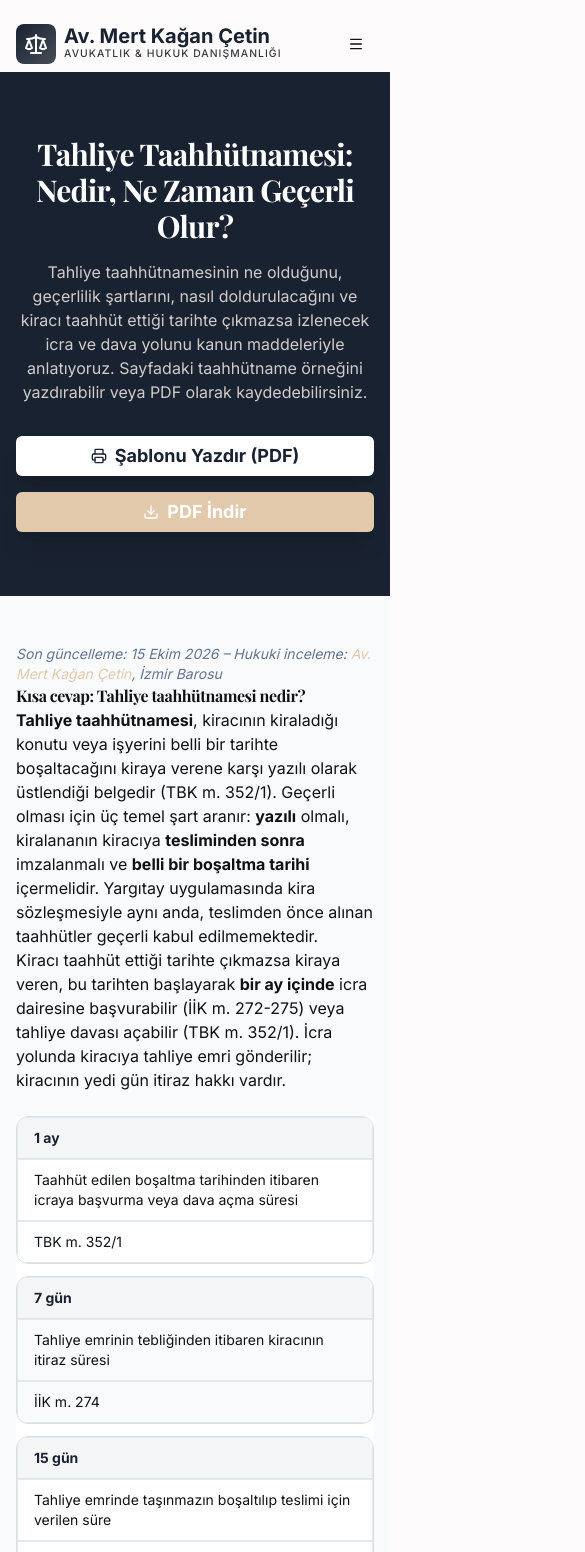
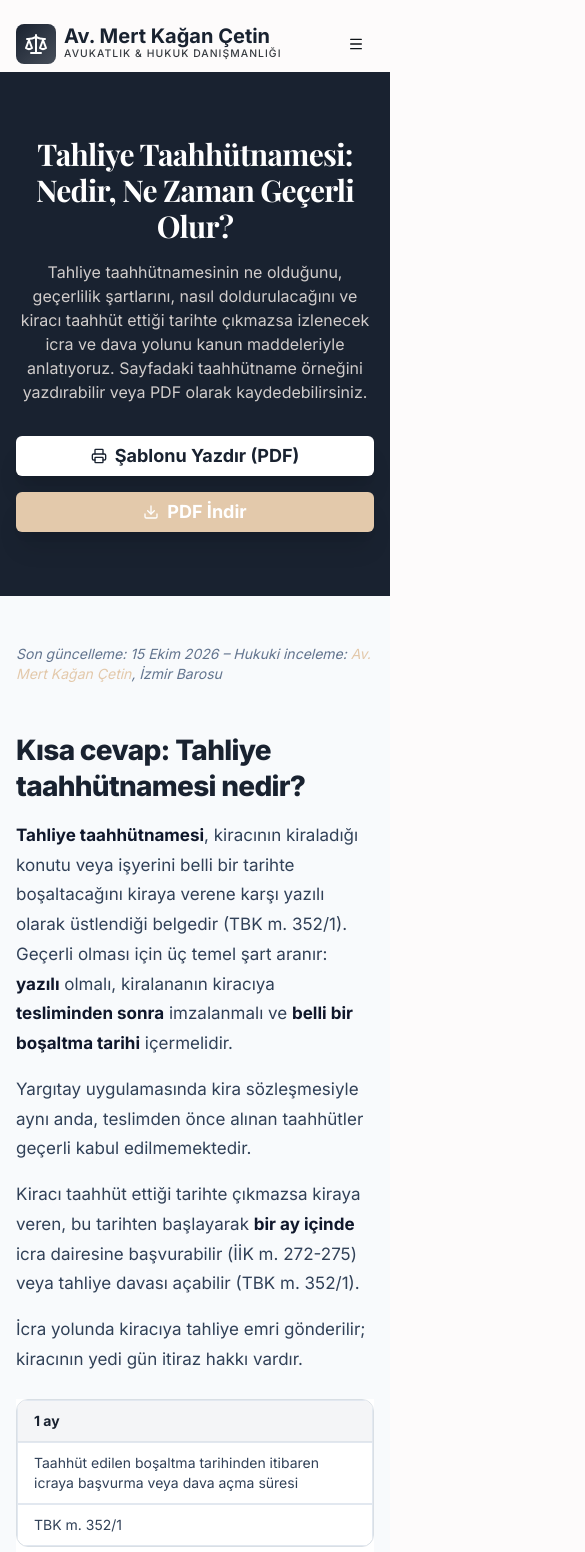
Before and after one commit to pixelmirage/site, a Next.js app: page /tahliye-taahhutnamesi in a window 390 px wide. Shown: the top 1552 px of the page, 585 px wide, since content can reach past the window. Built offline with nearby package versions, Linux system fonts and the light colour scheme.

Commit message:
fix: tahliye-taahhutnamesi readability (doc-prose) + remove 35000 postcode sitewide (#18)
Co-authored-by: pixelmirage <203583957+pixelmirage@users.noreply.github.com>

```diff
--- a/src/app/globals.css
+++ b/src/app/globals.css
@@ -324,3 +324,50 @@
     border-bottom: 1px solid oklch(0.92 0.01 250);
   }
 }
+/* Document prose — used by template/tool pages (e.g. /tahliye-taahhutnamesi/).
+   @tailwindcss/typography is not installed, so `prose` classes are inert and
+   Tailwind preflight zeroes all heading/paragraph/list margins. */
+@layer components {
+.doc-prose {
+  max-width: 70ch;
+  font-size: 1.0625rem;
+  line-height: 1.75;
+  color: oklch(0.372 0.044 257.287);
+}
+.doc-prose > h2 {
+  font-family: var(--font-serif);
+  font-size: 1.75rem;
+  line-height: 1.3;
+  font-weight: 800;
+  color: var(--primary);
+  margin: 3rem 0 1rem;
+  padding-top: 1.5rem;
+  border-top: 1px solid oklch(0.929 0.013 255.508);
+}
+.doc-prose > h2:first-of-type { border-top: 0; padding-top: 0; }
+.doc-prose > h3 {
+  font-family: var(--font-serif);
+  font-size: 1.25rem;
+  line-height: 1.4;
+  font-weight: 700;
+  color: oklch(0.279 0.041 260.031);
+  margin: 2rem 0 0.75rem;
+}
+.doc-prose > h2 + h3 { margin-top: 1.25rem; }
+.doc-prose > p { margin: 0 0 1rem; }
+.doc-prose > ul, .doc-prose > ol { margin: 0 0 1.5rem; padding-left: 1.5rem; }
+.doc-prose > ul { list-style: disc; }
+.doc-prose > ol { list-style: decimal; }
+.doc-prose > ul > li, .doc-prose > ol > li { margin-bottom: 0.625rem; padding-left: 0.25rem; }
+.doc-prose > ul > li::marker, .doc-prose > ol > li::marker { color: var(--secondary); font-weight: 700; }
+.doc-prose > blockquote {
+  margin: 1.5rem 0;
+  padding: 1rem 1.25rem;
+  border-left: 4px solid var(--secondary);
+  background: oklch(0.984 0.003 247.858);
+  border-radius: 0 0.5rem 0.5rem 0;
+  font-style: italic;
+}
+.doc-prose > .not-prose { margin-top: 2rem; margin-bottom: 2rem; }
+.doc-prose :where(strong) { color: oklch(0.208 0.042 265.755); font-weight: 700; }
+}
--- a/src/app/iletisim/page.tsx
+++ b/src/app/iletisim/page.tsx
@@ -59,7 +59,7 @@ export default function ContactPage() {
                                             <h4 className="font-bold text-primary mb-1">Ofis Adresi</h4>
                                             <p className="text-muted-foreground text-sm leading-relaxed">
                                                 Mansuroğlu Mah. 286/3 Sk. Dedemhan Plaza D:17, <br />
-                                                35000 Bayraklı/İzmir
+                                                Bayraklı/İzmir
                                             </p>
                                             <a href="https://maps.app.goo.gl/J4yG2ppHjVpBEVgY7" target="_blank" rel="noopener noreferrer" className="text-xs font-medium text-secondary hover:text-primary transition-colors mt-1 inline-block">
                                                 Google Maps'te Yol Tarifi Al &rarr;
--- a/src/app/izmir-bosanma-avukati/page.tsx
+++ b/src/app/izmir-bosanma-avukati/page.tsx
@@ -161,7 +161,7 @@ export default function IzmirBosanmaAvukatiPage() {
                         <ul>
                             <li><strong>Boşanma Avukatı:</strong> Av. Mert Kağan Çetin</li>
                             <li><strong>Telefon:</strong> <a href="tel:+905445854645">0544 585 46 45</a></li>
-                            <li><strong>Adres:</strong> Mansuroğlu Mah. 286/3 Sk. Dedemhan Plaza D:17, 35000 Bayraklı/İzmir</li>
+                            <li><strong>Adres:</strong> Mansuroğlu Mah. 286/3 Sk. Dedemhan Plaza D:17, Bayraklı/İzmir</li>
                             <li><strong>E-posta:</strong> <a href="mailto:mertkagancetin@gmail.com">mertkagancetin@gmail.com</a></li>
                         </ul>
 
--- a/src/app/izmir-is-avukati/page.tsx
+++ b/src/app/izmir-is-avukati/page.tsx
@@ -159,7 +159,7 @@ export default function IzmirIsAvukatiPage() {
                         <ul>
                             <li><strong>İş Avukatı:</strong> Av. Mert Kağan Çetin</li>
                             <li><strong>Telefon:</strong> <a href="tel:+905445854645">0544 585 46 45</a></li>
-                            <li><strong>Adres:</strong> Mansuroğlu Mah. 286/3 Sk. Dedemhan Plaza D:17, 35000 Bayraklı/İzmir</li>
+                            <li><strong>Adres:</strong> Mansuroğlu Mah. 286/3 Sk. Dedemhan Plaza D:17, Bayraklı/İzmir</li>
                             <li><strong>E-posta:</strong> <a href="mailto:mertkagancetin@gmail.com">mertkagancetin@gmail.com</a></li>
                         </ul>
 
--- a/src/app/izmir-kira-avukati/page.tsx
+++ b/src/app/izmir-kira-avukati/page.tsx
@@ -229,7 +229,7 @@ export default function IzmirKiraAvukatiPage() {
                         <ul>
                             <li><strong>Kira Avukatı:</strong> Av. Mert Kağan Çetin (İzmir Barosu Sicil No: 15556)</li>
                             <li><strong>Telefon:</strong> <a href="tel:+905445854645">+90 544 585 46 45</a></li>
-                            <li><strong>Adres:</strong> Mansuroğlu Mah. 286/3 Sk. Dedemhan Plaza D:17, 35000 Bayraklı/İzmir</li>
+                            <li><strong>Adres:</strong> Mansuroğlu Mah. 286/3 Sk. Dedemhan Plaza D:17, Bayraklı/İzmir</li>
                             <li><strong>E-posta:</strong> <a href="mailto:mertkagancetin@gmail.com">mertkagancetin@gmail.com</a></li>
                         </ul>
 
--- a/src/app/izmir-tazminat-avukati/page.tsx
+++ b/src/app/izmir-tazminat-avukati/page.tsx
@@ -159,7 +159,7 @@ export default function IzmirTazminatAvukatiPage() {
                         <ul>
                             <li><strong>Tazminat Avukatı:</strong> Av. Mert Kağan Çetin</li>
                             <li><strong>Telefon:</strong> <a href="tel:+905445854645">0544 585 46 45</a></li>
-                            <li><strong>Adres:</strong> Mansuroğlu Mah. 286/3 Sk. Dedemhan Plaza D:17, 35000 Bayraklı/İzmir</li>
+                            <li><strong>Adres:</strong> Mansuroğlu Mah. 286/3 Sk. Dedemhan Plaza D:17, Bayraklı/İzmir</li>
                             <li><strong>E-posta:</strong> <a href="mailto:mertkagancetin@gmail.com">mertkagancetin@gmail.com</a></li>
                         </ul>
 
--- a/src/app/tahliye-taahhutnamesi/page.tsx
+++ b/src/app/tahliye-taahhutnamesi/page.tsx
@@ -109,7 +109,6 @@ const legalServiceSchema = {
         "streetAddress": "Mansuroğlu Mah. 286/3 Sk. Dedemhan Plaza D:17",
         "addressLocality": "Bayraklı",
         "addressRegion": "İzmir",
-        "postalCode": "35000",
         "addressCountry": "TR",
     },
     "areaServed": { "@type": "City", "name": "İzmir" },
@@ -179,17 +178,23 @@ export default function EvictionTemplatePage() {
 
             {/* Main Content - Hidden in Print */}
             <section className="pt-12 container mx-auto px-4 print:hidden">
-                <div className="max-w-[210mm] mx-auto prose prose-slate prose-lg">
-                    <p className="text-sm text-slate-500 italic">
+                <div className="mx-auto doc-prose">
+                    <p className="text-sm text-slate-500 italic mb-8">
                         Son güncelleme: 15 Ekim 2026 – Hukuki inceleme: <Link href="/hakkimda/" className={ext}>Av. Mert Kağan Çetin</Link>, İzmir Barosu
                     </p>
 
                     <h2 id="kisa-cevap">Kısa cevap: Tahliye taahhütnamesi nedir?</h2>
                     <p>
-                        <strong>Tahliye taahhütnamesi</strong>, kiracının kiraladığı konutu veya işyerini belli bir tarihte boşaltacağını kiraya verene karşı yazılı olarak üstlendiği belgedir (TBK m. 352/1). Geçerli olması için üç temel şart aranır: <strong>yazılı</strong> olmalı, kiralananın kiracıya <strong>tesliminden sonra</strong> imzalanmalı ve <strong>belli bir boşaltma tarihi</strong> içermelidir. Yargıtay uygulamasında kira sözleşmesiyle aynı anda, teslimden önce alınan taahhütler geçerli kabul edilmemektedir.
+                        <strong>Tahliye taahhütnamesi</strong>, kiracının kiraladığı konutu veya işyerini belli bir tarihte boşaltacağını kiraya verene karşı yazılı olarak üstlendiği belgedir (TBK m. 352/1). Geçerli olması için üç temel şart aranır: <strong>yazılı</strong> olmalı, kiralananın kiracıya <strong>tesliminden sonra</strong> imzalanmalı ve <strong>belli bir boşaltma tarihi</strong> içermelidir.
                     </p>
                     <p>
-                        Kiracı taahhüt ettiği tarihte çıkmazsa kiraya veren, bu tarihten başlayarak <strong>bir ay içinde</strong> icra dairesine başvurabilir (İİK m. 272-275) veya tahliye davası açabilir (TBK m. 352/1). İcra yolunda kiracıya tahliye emri gönderilir; kiracının yedi gün itiraz hakkı vardır.
+                        Yargıtay uygulamasında kira sözleşmesiyle aynı anda, teslimden önce alınan taahhütler geçerli kabul edilmemektedir.
+                    </p>
+                    <p>
+                        Kiracı taahhüt ettiği tarihte çıkmazsa kiraya veren, bu tarihten başlayarak <strong>bir ay içinde</strong> icra dairesine başvurabilir (İİK m. 272-275) veya tahliye davası açabilir (TBK m. 352/1).
+                    </p>
+                    <p>
+                        İcra yolunda kiracıya tahliye emri gönderilir; kiracının yedi gün itiraz hakkı vardır.
                     </p>
                     <div className="not-prose overflow-x-auto my-6">
                         <table className="w-full text-sm border-collapse bg-white">
@@ -238,7 +243,14 @@ export default function EvictionTemplatePage() {
                         &quot;Kiracı, kiralananın teslim edilmesinden sonra, kiraya verene karşı, kiralananı belli bir tarihte boşaltmayı yazılı olarak üstlendiği hâlde boşaltmamışsa kiraya veren, kira sözleşmesini bu tarihten başlayarak bir ay içinde icraya başvurmak veya dava açmak suretiyle sona erdirebilir.&quot; (<a href={TBK_URL} target="_blank" rel="noopener noreferrer" className={ext}>TBK m. 352/1, mevzuat.gov.tr</a>)
                     </blockquote>
                     <p>
-                        Aynı maddenin ikinci fıkrası ise farklı bir tahliye sebebi olan <Link href="/blog/kiracinin-tahliyesi-icin-iki-hakli-ihtar-nedir/" className={ext}>iki haklı ihtar</Link> durumunu düzenler. Bu ikisi sıkça karıştırılır: tahliye taahhüdünde sebep kiracının kendi yazılı beyanıdır; iki haklı ihtarda ise kira bedelinin ödenmemesi nedeniyle yapılan ihtarlardır. Kira borcunun ödenmemesine dayalı takip de ayrı bir yoldur; bunun için <Link href="/izmir-kira-avukati/kira-borcu-icra/" className={ext}>kira borcu nedeniyle icra takibi</Link> sayfamıza bakabilirsiniz.
+                        Aynı maddenin ikinci fıkrası ise farklı bir tahliye sebebi olan <Link href="/blog/kiracinin-tahliyesi-icin-iki-hakli-ihtar-nedir/" className={ext}>iki haklı ihtar</Link> durumunu düzenler. Bu ikisi sıkça karıştırılır.
+                    </p>
+                    <ul>
+                        <li><strong>Tahliye taahhüdünde</strong> sebep, kiracının kendi yazılı beyanıdır.</li>
+                        <li><strong>İki haklı ihtarda</strong> sebep, kira bedelinin ödenmemesi nedeniyle yapılan ihtarlardır.</li>
+                    </ul>
+                    <p>
+                        Kira borcunun ödenmemesine dayalı takip de ayrı bir yoldur; bunun için <Link href="/izmir-kira-avukati/kira-borcu-icra/" className={ext}>kira borcu nedeniyle icra takibi</Link> sayfamıza bakabilirsiniz.
                     </p>
 
                     <h2 id="gecerlilik-sartlari">Tahliye taahhüdünün geçerlilik şartları</h2>
@@ -262,7 +274,10 @@ export default function EvictionTemplatePage() {
                     </p>
                     <h3>Kiracı tarafından kiraya verene verilmeli</h3>
                     <p>
-                        Taahhüt, kiracı tarafından kiraya verene karşı verilmelidir. Birden çok kiracının bulunduğu, kiracının şirket olduğu veya taşınmazın aile konutu olarak kullanıldığı durumlarda kimin imzasının gerektiği uygulamada tartışmalıdır; bu hâllerde somut olaya göre bir avukata danışılması önerilir. Taşınmaz aile konutu ise, kiracı eşin aile konutuna ilişkin kira sözleşmesini diğer eşin açık rızası olmadan feshedemeyeceğini düzenleyen TMK m. 194 de dikkate alınmalıdır.
+                        Taahhüt, kiracı tarafından kiraya verene karşı verilmelidir. Birden çok kiracının bulunduğu, kiracının şirket olduğu veya taşınmazın aile konutu olarak kullanıldığı durumlarda kimin imzasının gerektiği uygulamada tartışmalıdır; bu hâllerde somut olaya göre bir avukata danışılması önerilir.
+                    </p>
+                    <p>
+                        Taşınmaz aile konutu ise, kiracı eşin aile konutuna ilişkin kira sözleşmesini diğer eşin açık rızası olmadan feshedemeyeceğini düzenleyen TMK m. 194 de dikkate alınmalıdır.
                     </p>
 
                     <h2 id="gecersiz-olur-mu">Tahliye taahhütnamesi hangi durumlarda geçersiz olur?</h2>
@@ -298,12 +313,12 @@ export default function EvictionTemplatePage() {
 
             {/* Template Preview Section */}
             <section className="py-12 container mx-auto px-4">
-                <div className="max-w-[210mm] mx-auto bg-white shadow-xl p-[20mm] min-h-[297mm] text-black print:shadow-none print:p-0 print:w-full print:max-w-none">
+                <div className="max-w-[210mm] mx-auto bg-white shadow-xl p-6 sm:p-[20mm] min-h-[297mm] text-black print:shadow-none print:p-0 print:w-full print:max-w-none">
 
                     <div className="print-content font-serif leading-relaxed">
                         <h2 className="text-center font-bold text-2xl mb-12 uppercase border-b-2 border-black pb-2 inline-block relative left-1/2 -translate-x-1/2">Tahliye Taahhütnamesi</h2>
 
-                        <div className="space-y-6 text-lg">
+                        <div className="space-y-6 text-base sm:text-lg [overflow-wrap:anywhere]">
                             <p>
                                 <strong>TAAHHÜT EDEN (KİRACI):</strong> ....................................................................................
                             </p>
@@ -340,7 +355,7 @@ export default function EvictionTemplatePage() {
                                 </p>
                             </div>
 
-                            <div className="flex justify-between mt-24 px-8">
+                            <div className="flex justify-between gap-4 mt-24 sm:px-8">
                                 <div className="text-center">
                                     <p className="font-bold mb-16">DÜZENLEME TARİHİ</p>
                                     <p>..... / ..... / 20.....</p>
@@ -369,7 +384,7 @@ export default function EvictionTemplatePage() {
                 </div>
 
                 {/* SEO Content - Hidden in Print */}
-                <div className="max-w-[210mm] mx-auto mt-12 prose prose-slate prose-lg print:hidden">
+                <div className="mx-auto mt-12 doc-prose print:hidden">
                     <h2 id="icra-yoluyla-tahliye">Kiracı taahhüt tarihinde çıkmazsa: icra yoluyla tahliye adım adım</h2>
                     <p>
                         Kiracı taahhüt ettiği tarihte taşınmazı boşaltmazsa süreç, <a href={IIK_URL} target="_blank" rel="noopener noreferrer" className={ext}>İcra ve İflas Kanunu</a>&apos;nun 272-276. maddelerine göre aşağıdaki sırayla ilerler.
@@ -392,7 +407,10 @@ export default function EvictionTemplatePage() {
                     </p>
                     <h3>4b. İtiraz varsa: itirazın kaldırılması ve tahliye</h3>
                     <p>
-                        Süresinde itiraz edilirse takip durur. Kiraya veren, icra mahkemesinden itirazın kaldırılmasını ve tahliyeyi isteyebilir (İİK m. 275). Ancak adi yazılı taahhütteki imza veya tarih kiracı tarafından inkâr edilirse icra mahkemesi itirazı kaldıramaz; uyuşmazlık bu durumda genel mahkemede yapılacak yargılamayı gerektirir ve süreç uzayabilir.
+                        Süresinde itiraz edilirse takip durur. Kiraya veren, icra mahkemesinden itirazın kaldırılmasını ve tahliyeyi isteyebilir (İİK m. 275). Ancak adi yazılı taahhütteki imza veya tarih kiracı tarafından inkâr edilirse icra mahkemesi itirazı kaldıramaz.
+                    </p>
+                    <p>
+                        Uyuşmazlık bu durumda genel mahkemede yapılacak yargılamayı gerektirir ve süreç uzayabilir.
                     </p>
                     <p>
                         İcra mahkemesinin sınırlı inceleme yetkisi nedeniyle, imza veya tarih tartışmasının olduğu dosyalarda genel mahkemede açılacak dava gündeme gelir.
@@ -442,7 +460,13 @@ export default function EvictionTemplatePage() {
 
                     <h2 id="icra-mi-dava-mi">İcra yolu mu, tahliye davası mı?</h2>
                     <p>
-                        TBK m. 352/1 kiraya verene iki yol tanır: &quot;icraya başvurmak veya dava açmak&quot;. Her iki yolda da bir aylık süre geçerlidir. İcra yolu, imza ve tarihin tartışılmadığı dosyalarda daha doğrudan bir yol olarak düşünülebilir. İmza veya tarih inkârı beklenen, taahhüdün teslimden önce verildiği iddia edilebilecek ya da birden fazla tahliye sebebinin birlikte ileri sürüleceği durumlarda ise doğrudan <Link href="/izmir-kira-avukati/kiraci-tahliye-davasi/" className={ext}>kiracı tahliye davası</Link> açılması değerlendirilebilir. Hangi yolun uygun olduğu somut olaya göre değişir; hiçbir yol belirli bir sonucu garanti etmez.
+                        TBK m. 352/1 kiraya verene iki yol tanır: &quot;icraya başvurmak veya dava açmak&quot;. Her iki yolda da bir aylık süre geçerlidir. İcra yolu, imza ve tarihin tartışılmadığı dosyalarda daha doğrudan bir yol olarak düşünülebilir.
+                    </p>
+                    <p>
+                        İmza veya tarih inkârı beklenen, taahhüdün teslimden önce verildiği iddia edilebilecek ya da birden fazla tahliye sebebinin birlikte ileri sürüleceği durumlarda ise doğrudan <Link href="/izmir-kira-avukati/kiraci-tahliye-davasi/" className={ext}>kiracı tahliye davası</Link> açılması değerlendirilebilir.
+                    </p>
+                    <p>
+                        Hangi yolun uygun olduğu somut olaya göre değişir; hiçbir yol belirli bir sonucu garanti etmez.
                     </p>
                     <p>
                         Dava yolunu tercih etmeden önce dava şartı arabuluculuğun somut uyuşmazlığa uygulanıp uygulanmadığı güncel mevzuat çerçevesinde kontrol edilmelidir. Genel bilgi için <Link href="/blog/kira-hukukunda-zorunlu-arabuluculuk-sureci/" className={ext}>kira uyuşmazlıklarında arabuluculuk</Link> yazımızı inceleyebilirsiniz.
@@ -463,11 +487,11 @@ export default function EvictionTemplatePage() {
                     </p>
 
                     <h2 id="sss">Sık sorulan sorular</h2>
-                    <div className="not-prose space-y-4 my-6">
+                    <div className="not-prose space-y-3">
                         {faqs.map((faq) => (
-                            <details key={faq.question} className="bg-white border border-slate-200 rounded-lg p-4">
+                            <details key={faq.question} className="bg-white border border-slate-200 rounded-lg px-5 py-4 open:shadow-sm">
                                 <summary className="font-semibold text-primary cursor-pointer"><h3 className="inline text-base">{faq.question}</h3></summary>
-                                <p className="mt-3 text-slate-700 leading-relaxed">{faq.answer}</p>
+                                <p className="mt-3 pt-3 border-t border-slate-100 text-slate-700 leading-7">{faq.answer}</p>
                             </details>
                         ))}
                     </div>
@@ -480,7 +504,7 @@ export default function EvictionTemplatePage() {
                     <div className="not-prose mt-8 text-center bg-slate-100 p-8 rounded-2xl">
                         <h3 className="text-2xl font-serif font-bold text-primary mb-4">Tahliye Sürecinde Hukuki Destek</h3>
                         <p className="mb-6 text-muted-foreground">Tahliye taahhüdünüzün geçerliliğini veya başlattığınız takibe yapılan itirazı değerlendirmek için ön görüşme talep edebilirsiniz.</p>
-                        <p className="mb-6 text-sm text-slate-600">Mansuroğlu Mah. 286/3 Sk. Dedemhan Plaza D:17, 35000 Bayraklı/İzmir · 0544 585 46 45</p>
+                        <p className="mb-6 text-sm text-slate-600">Mansuroğlu Mah. 286/3 Sk. Dedemhan Plaza D:17, Bayraklı/İzmir · 0544 585 46 45</p>
                         <div className="flex flex-col sm:flex-row justify-center gap-4">
                             <Button size="lg" className="bg-primary text-white" asChild>
                                 <Link href="/iletisim/">İletişim</Link>
--- a/src/components/layout/Footer.tsx
+++ b/src/components/layout/Footer.tsx
@@ -46,7 +46,7 @@ export function Footer() {
                         <p className="text-xs font-bold uppercase tracking-widest text-primary">İletişim</p>
                         <div className="text-sm text-muted-foreground space-y-2 leading-relaxed font-light">
                             <p>Mansuroğlu Mah. 286/3 Sk.</p>
-                            <p>Dedemhan Plaza D:17, 35000 Bayraklı/İzmir</p>
+                            <p>Dedemhan Plaza D:17, Bayraklı/İzmir</p>
                             <p className="pt-4 font-bold text-primary tracking-widest">0544 585 46 45</p>
                             <p className="text-muted-foreground">mertkagancetin@gmail.com</p>
                             <a href="https://maps.app.goo.gl/J4yG2ppHjVpBEVgY7" target="_blank" rel="noopener noreferrer" className="inline-block mt-4 text-xs font-medium text-secondary hover:text-primary transition-colors">
--- a/src/components/layout/SchemaMarkup.tsx
+++ b/src/components/layout/SchemaMarkup.tsx
@@ -80,7 +80,6 @@ export function SchemaMarkup() {
                     "streetAddress": "Mansuroğlu Mah. 286/3 Sk. Dedemhan Plaza D:17",
                     "addressLocality": "Bayraklı",
                     "addressRegion": "İzmir",
-                    "postalCode": "35000",
                     "addressCountry": "TR"
                 },
                 "geo": {
--- a/src/components/seo/PersonSchema.tsx
+++ b/src/components/seo/PersonSchema.tsx
@@ -23,7 +23,6 @@ export function PersonSchema({ knowsAbout }: PersonSchemaProps) {
                 "streetAddress": "Mansuroğlu Mah. 286/3 Sk. Dedemhan Plaza D:17",
                 "addressLocality": "Bayraklı",
                 "addressRegion": "İzmir",
-                "postalCode": "35000",
                 "addressCountry": "TR"
             }
         },
```
